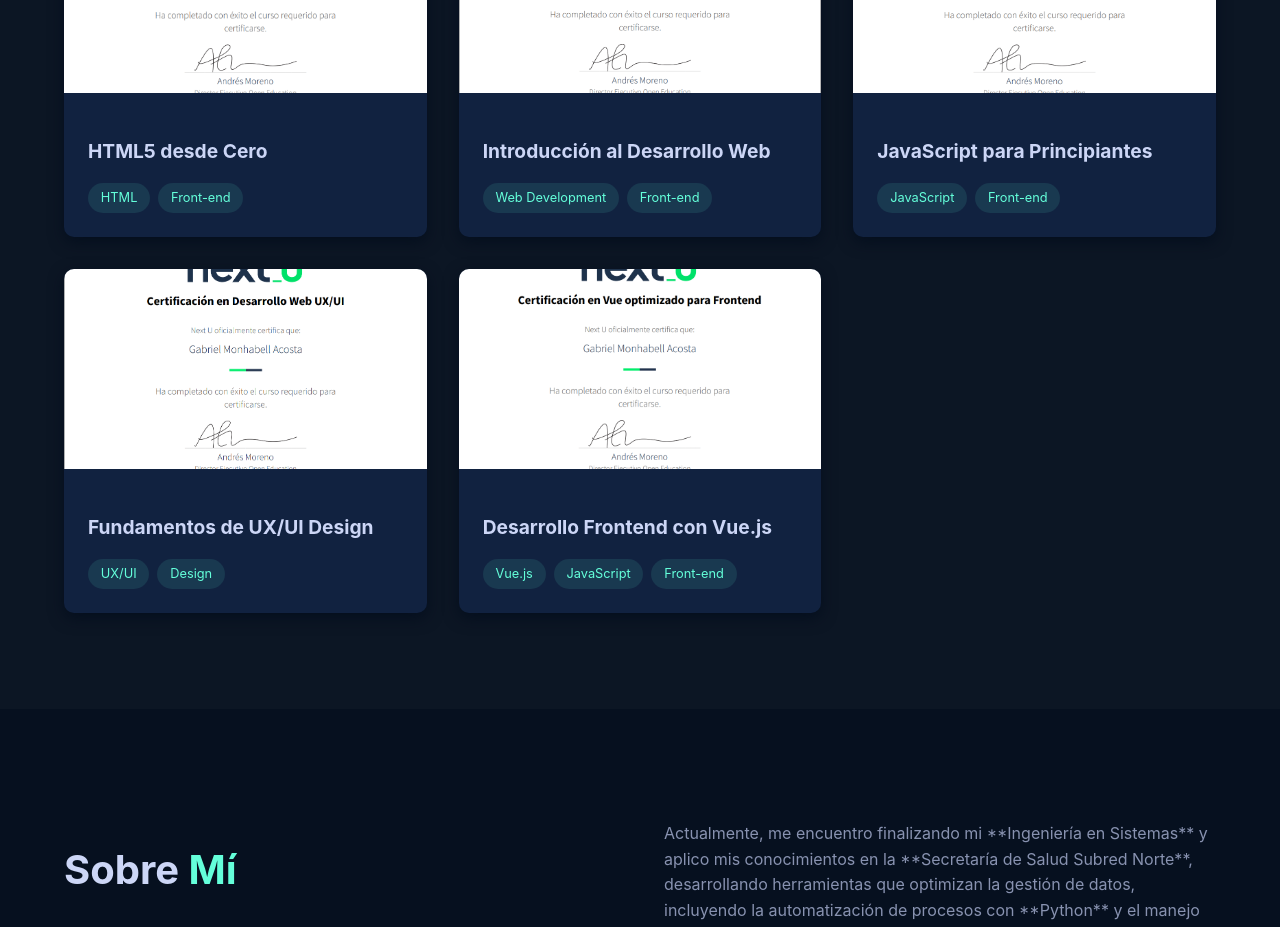
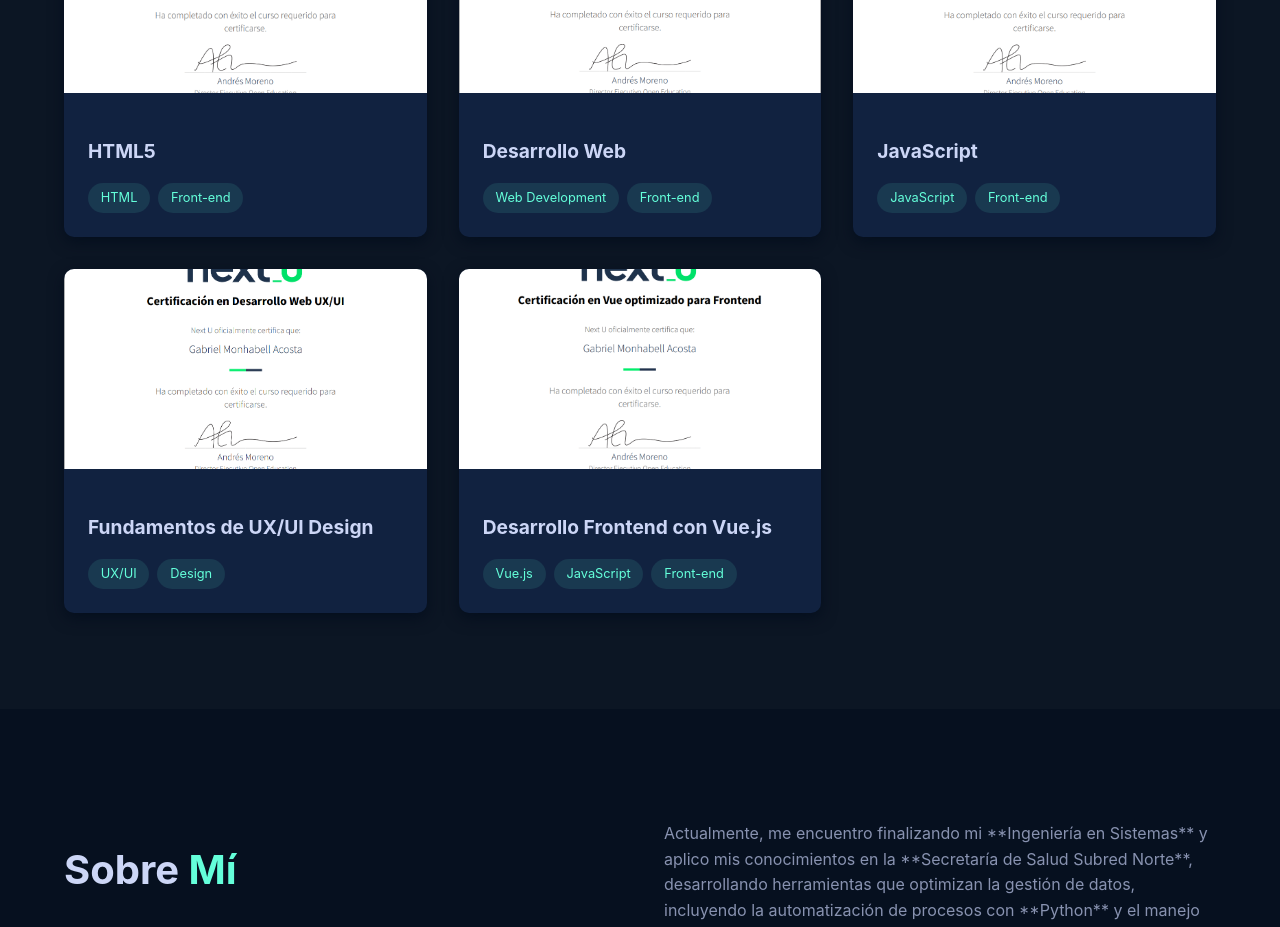
Before and after one commit to Monhabell/Porfaolio-Gabriel, a React (Vite) app: page / in a window 1280 px wide. Shown: the part 5880-6807 px from the top of the page. Built offline with nearby package versions, Linux system fonts and the light colour scheme.

Commit message:
update certificados

```diff
--- a/src/components/Certificates.jsx
+++ b/src/components/Certificates.jsx
@@ -125,7 +125,7 @@ const Certificates = () => {
         },
         {
             id: 9,
-            title: "HTML5 desde Cero",
+            title: "HTML5",
             issuer: "Next U",
             technologies: ["HTML", "Front-end"],
             image: certhtml,
@@ -134,7 +134,7 @@ const Certificates = () => {
         },
         {
             id: 10,
-            title: "Introducción al Desarrollo Web",
+            title: "Desarrollo Web",
             issuer: "Next U",
             technologies: ["Web Development", "Front-end"],
             image: certintroduccionweb,
@@ -143,7 +143,7 @@ const Certificates = () => {
         },
         {
             id: 11,
-            title: "JavaScript para Principiantes",
+            title: "JavaScript",
             issuer: "Next U",
             technologies: ["JavaScript", "Front-end"],
             image: certjavascript,
```
